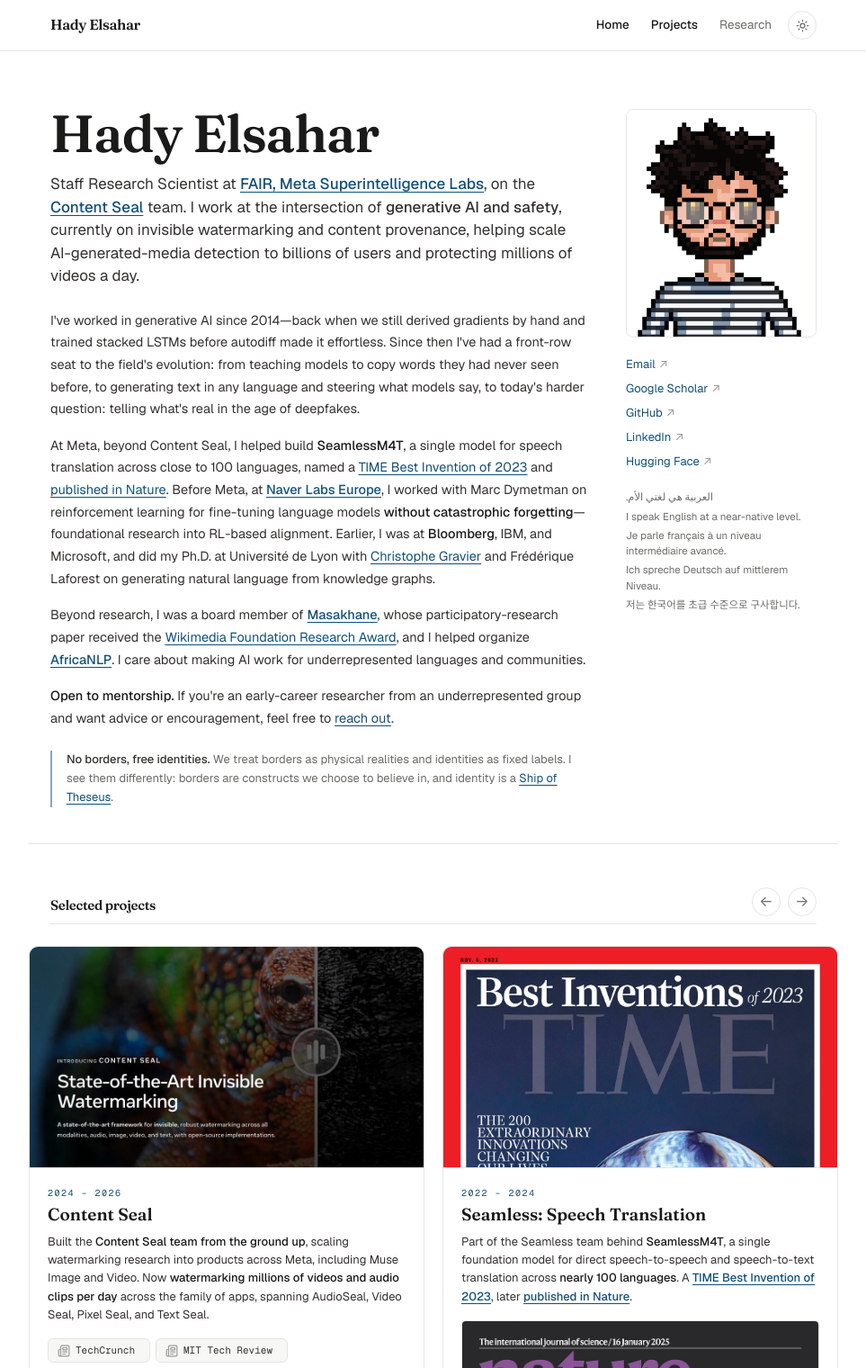
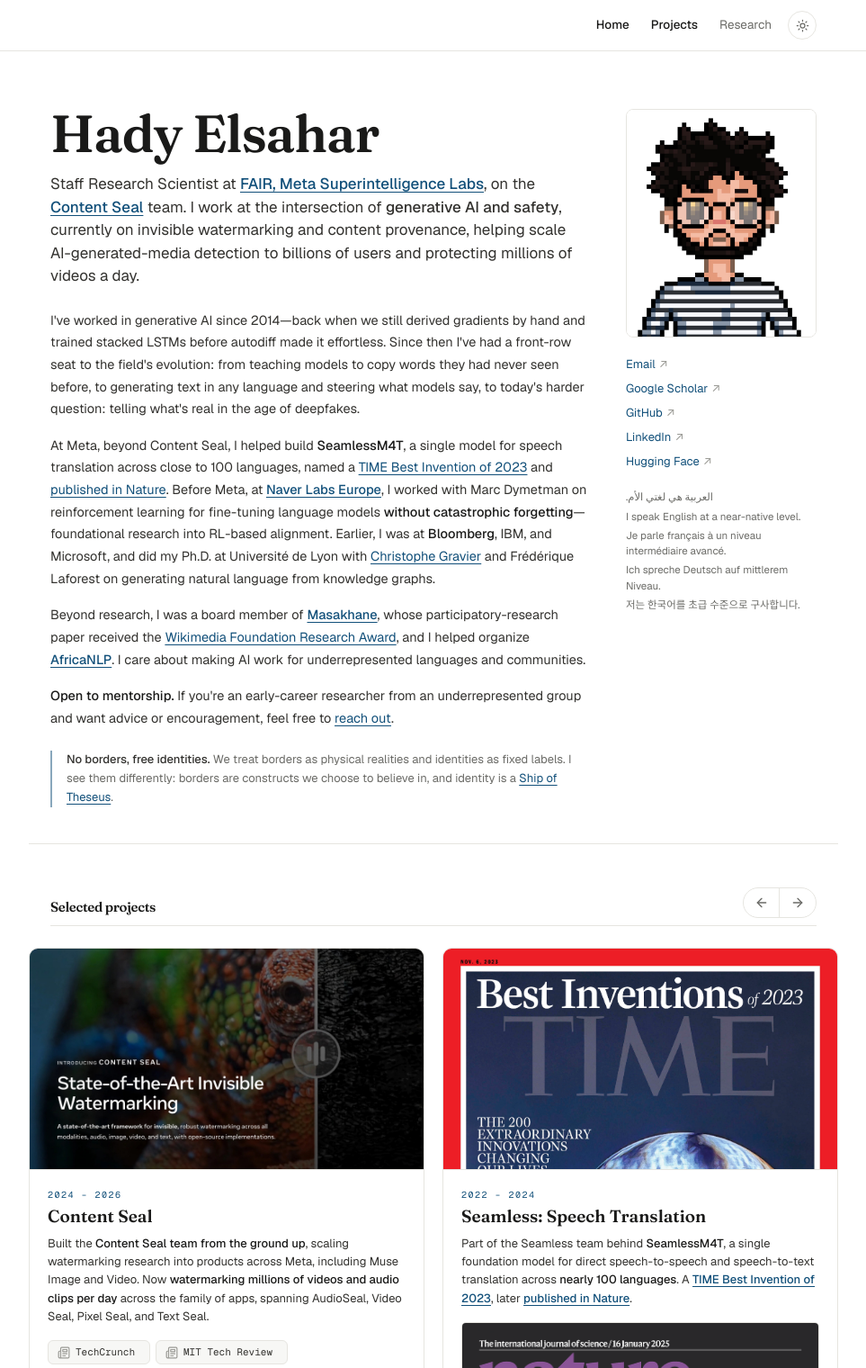
Before and after one commit to hadyelsahar/hadyelsahar.github.io, an Astro site: page / in a window 1280 px wide. Shown: the top 1520 px of the page at 90% size, without its empty margins (158-1121 px from the left). Built offline with nearby package versions, Linux system fonts and the light colour scheme; Astro itself is replaced by a stand-in of ours.

Commit message:
Nav: remove name brand link; redesign carousel arrows as a connected pill with nudge-on-hover

```diff
--- a/src/components/Nav.astro
+++ b/src/components/Nav.astro
@@ -19,11 +19,7 @@
 ---
 
 <header class="sticky top-0 z-50 border-b border-border bg-bg/80 backdrop-blur-md supports-[backdrop-filter]:bg-bg/70">
-  <div class="mx-auto max-w-[900px] px-6 h-[56px] flex items-center justify-between gap-6">
-    <a href={withBase('/')} class="font-display text-[16px] font-semibold tracking-tight text-ink hover:text-accent transition-colors">
-      Hady Elsahar
-    </a>
-
+  <div class="mx-auto max-w-[900px] px-6 h-[56px] flex items-center justify-end gap-6">
     <div class="flex items-center gap-1">
       <nav class="flex items-center gap-1 text-[13.5px]" aria-label="Primary">
         {links.map((link) => {
--- a/src/pages/index.astro
+++ b/src/pages/index.astro
@@ -187,9 +187,13 @@
   <section id="projects" class="reveal mx-auto max-w-[900px] px-6 py-12 border-t border-border">
     <div class="flex items-end justify-between gap-6 mb-6 pb-2 border-b border-border">
       <h2 class="font-display text-[15px] font-semibold tracking-tight text-ink">Selected projects</h2>
-      <div class="flex items-center gap-2">
-        <button data-proj-scroll="-1" aria-label="Previous project" class="h-8 w-8 rounded-full border border-border text-muted hover:text-ink hover:border-ink transition-colors leading-none">←</button>
-        <button data-proj-scroll="1" aria-label="Next project" class="h-8 w-8 rounded-full border border-border text-muted hover:text-ink hover:border-ink transition-colors leading-none">→</button>
+      <div class="flex items-center rounded-full border border-border overflow-hidden divide-x divide-border">
+        <button data-proj-scroll="-1" aria-label="Previous project" class="group/nav grid h-8 w-10 place-items-center text-muted hover:bg-ink hover:text-bg transition-colors">
+          <svg viewBox="0 0 24 24" fill="none" stroke="currentColor" stroke-width="2" stroke-linecap="round" stroke-linejoin="round" class="h-4 w-4 transition-transform duration-200 group-hover/nav:-translate-x-0.5" aria-hidden="true"><line x1="19" y1="12" x2="5" y2="12"/><polyline points="12 19 5 12 12 5"/></svg>
+        </button>
+        <button data-proj-scroll="1" aria-label="Next project" class="group/nav grid h-8 w-10 place-items-center text-muted hover:bg-ink hover:text-bg transition-colors">
+          <svg viewBox="0 0 24 24" fill="none" stroke="currentColor" stroke-width="2" stroke-linecap="round" stroke-linejoin="round" class="h-4 w-4 transition-transform duration-200 group-hover/nav:translate-x-0.5" aria-hidden="true"><line x1="5" y1="12" x2="19" y2="12"/><polyline points="12 5 19 12 12 19"/></svg>
+        </button>
       </div>
     </div>
 
```
